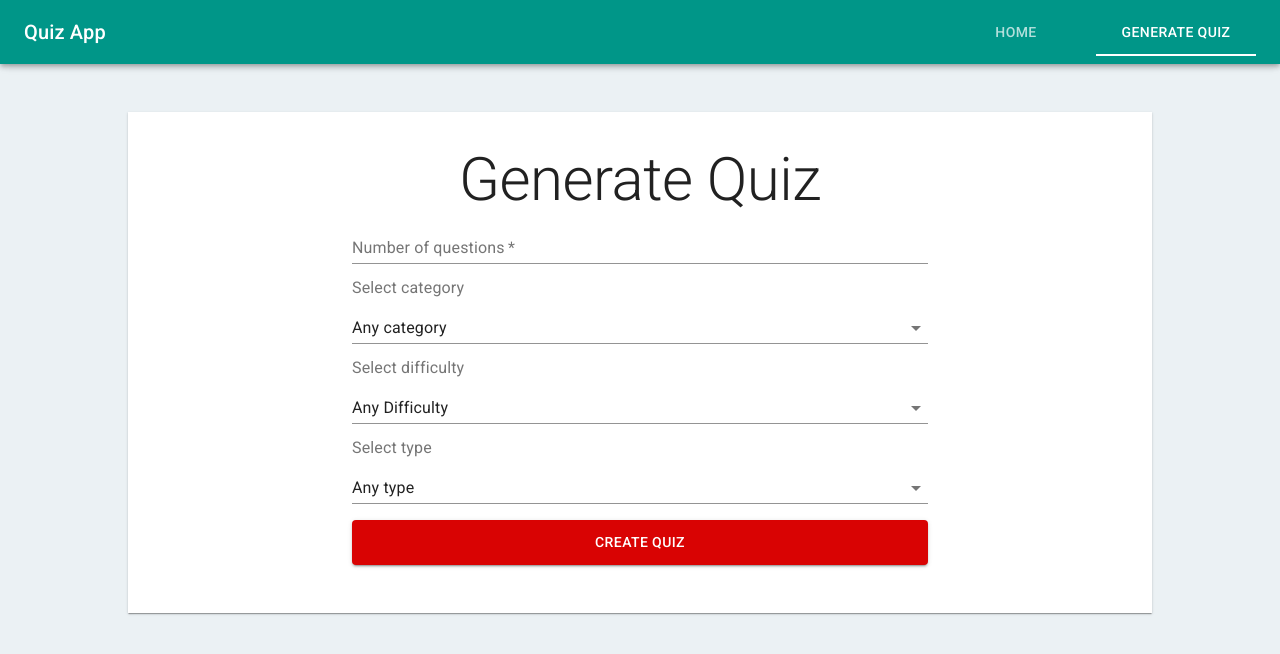
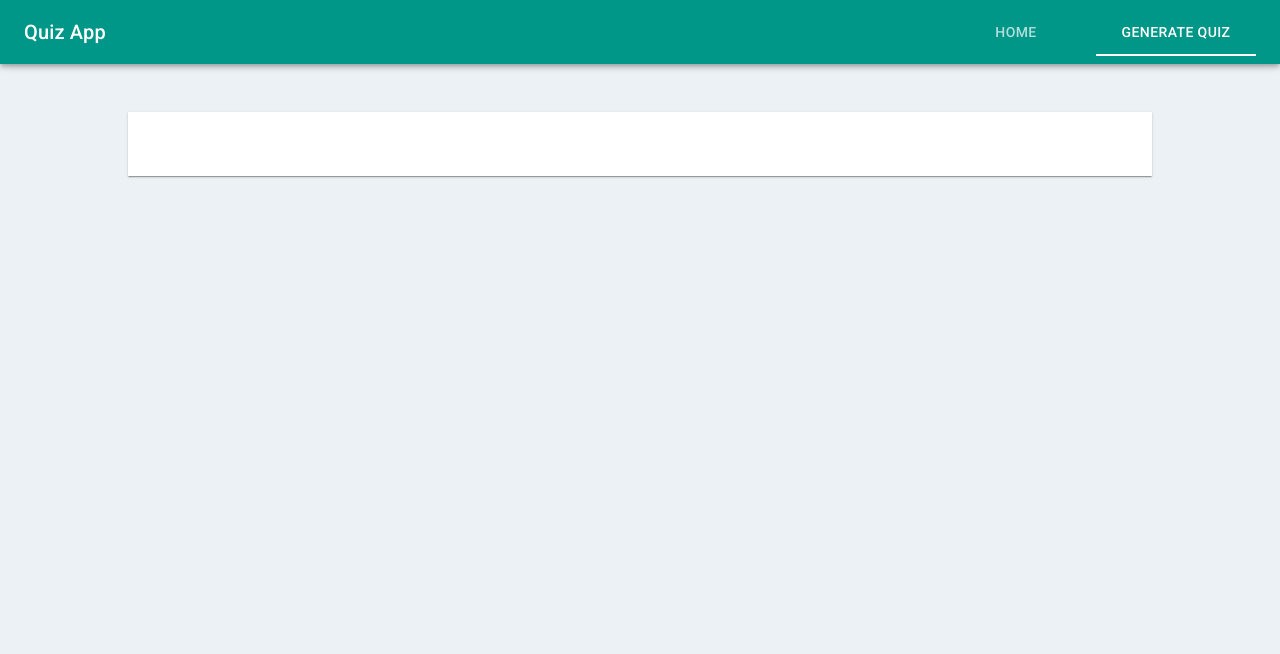
Before and after one commit to matemic/quiz-app, a React (Create React App) app: page /quiz-form in a window 1280 px wide. Shown: the top 654 px of the page. Built offline with nearby package versions, Linux system fonts and the light colour scheme.

Commit message:
Revert "Add QuizForm object as a state and render all inputs"
This reverts commit 0605cc835282bef14347f995bd274198c6372ab7.

```diff
--- a/src/components/Quiz/QuizForm.js
+++ b/src/components/Quiz/QuizForm.js
@@ -1,157 +1,7 @@
-import React, { useState } from 'react';
-import InputLabel from '@material-ui/core/InputLabel';
-import { Link } from 'react-router-dom';
-import TextField from '@material-ui/core/TextField';
-import Select from '@material-ui/core/Select';
-import Typography from '@material-ui/core/Typography';
-import Button from '@material-ui/core/Button';
-import { options } from './quizCategories';
-import { makeStyles } from '@material-ui/core/styles';
-
-const useStyles = makeStyles(() => ({
-	container: {
-		display: 'flex',
-		flexDirection: 'column',
-		alignItems: 'center'
-	},
-	quizForm: {
-		width: '60%'
-	},
-	selectLabel: {
-		margin: '1rem 0'
-	},
-	btnGenerateQuiz: {
-		backgroundColor: '#d90303',
-		color: '#fff',
-		width: '100%',
-		padding: '10px',
-		margin: '1rem 0'
-	}
-}));
+import React from 'react';
 
 const QuizForm = () => {
-	const classes = useStyles();
-	const [ quizForm, setQuizForm ] = useState({
-		number: {
-			id: 'number-of-questions-input',
-			label: 'Number of questions',
-			type: 'number',
-			value: ''
-		},
-		category: {
-			id: 'select-category-input',
-			label: 'Select category',
-			options,
-			value: ''
-		},
-		difficulty: {
-			id: 'select-difficulty-input',
-			label: 'Select difficulty',
-			options: [
-				{
-					id: 'any',
-					name: 'Any Difficulty'
-				},
-				{
-					id: 'easy',
-					name: 'Easy'
-				},
-				{
-					id: 'medium',
-					name: 'Medium'
-				},
-				{
-					id: 'hard',
-					name: 'Hard'
-				}
-			],
-			value: ''
-		},
-		type: {
-			id: 'select-type-input',
-			label: 'Select type',
-			options: [
-				{
-					id: 'any',
-					name: 'Any type'
-				},
-				{
-					id: 'multiple',
-					name: 'Multiple Choice'
-				},
-				{
-					id: 'boolean',
-					name: 'True / False'
-				}
-			],
-			value: ''
-		}
-	});
-
-	const handleChange = (event, key) => {
-		setQuizForm({
-			...quizForm,
-			[key]: {
-				...quizForm[key],
-				value: event.target.value
-			}
-		});
-	};
-
-	const formInputs = Object.keys(quizForm).map((input, id) => {
-		const key = quizForm[input];
-		return key.type === 'number' ? (
-			<TextField
-				inputProps={{
-					name: key.id,
-					min: '10',
-					max: '50'
-				}}
-				fullWidth
-				label={key.label}
-				required
-				id={key.id}
-				type={key.type}
-				onChange={(e) => handleChange(e, input)}
-			/>
-		) : (
-			<React.Fragment>
-				<InputLabel className={classes.selectLabel} htmlFor={key.id}>
-					{key.label}
-				</InputLabel>
-				<Select
-					fullWidth
-					native
-					label={key.label}
-					inputProps={{
-						name: key.id,
-						id: key.id
-					}}
-					onChange={(e) => handleChange(e, input)}
-				>
-					{key.options.map((option, id) => (
-						<option key={option + id} value={option.id ? option.id : option}>
-							{option.name}
-						</option>
-					))}
-				</Select>
-			</React.Fragment>
-		);
-	});
-
-	console.log(formInputs);
-
-	return (
-		<div className={classes.container}>
-			<Typography variant="h2">Generate Quiz</Typography>
-			<form className={classes.quizForm}>
-				{formInputs}
-				<Button className={classes.btnGenerateQuiz} component={Link} to="/quiz" variant="contained">
-					Create Quiz
-				</Button>
-			</form>
-		</div>
-	);
+	return <div />;
 };
 
 export default QuizForm;
```
